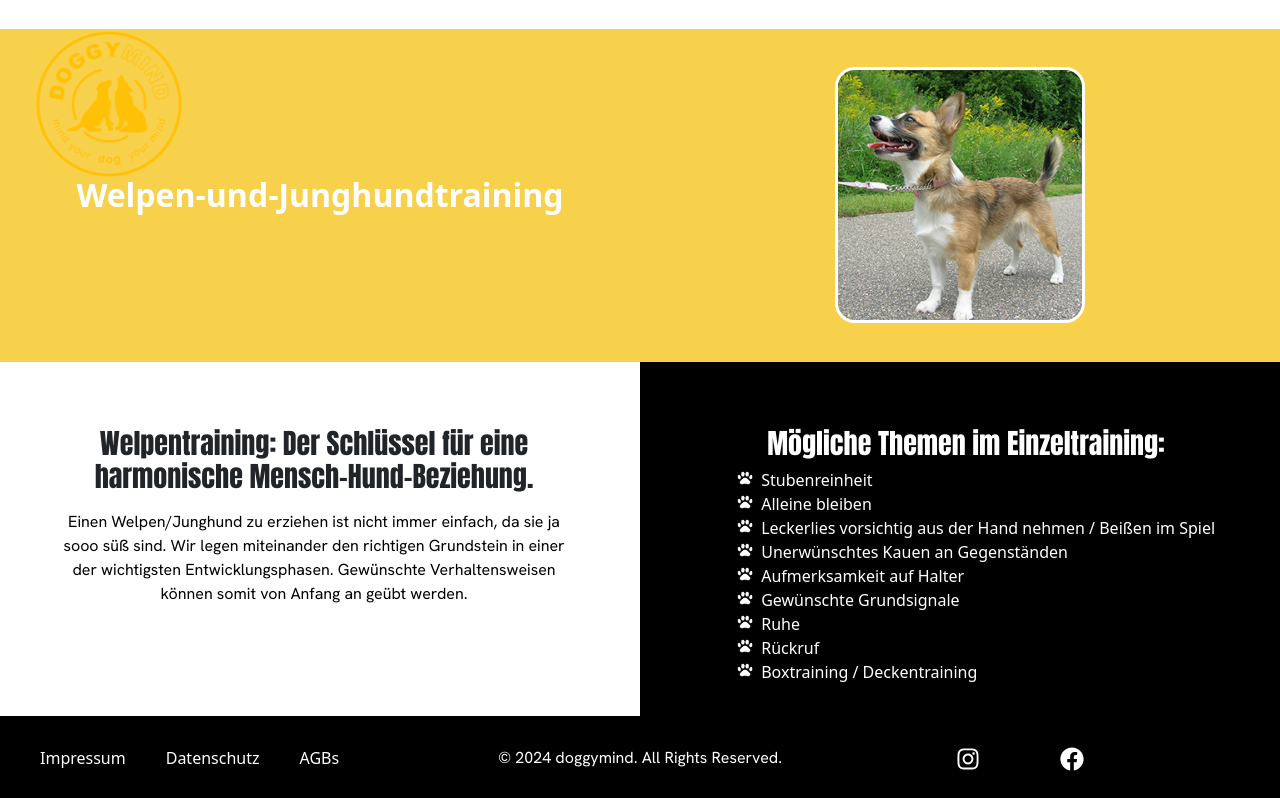
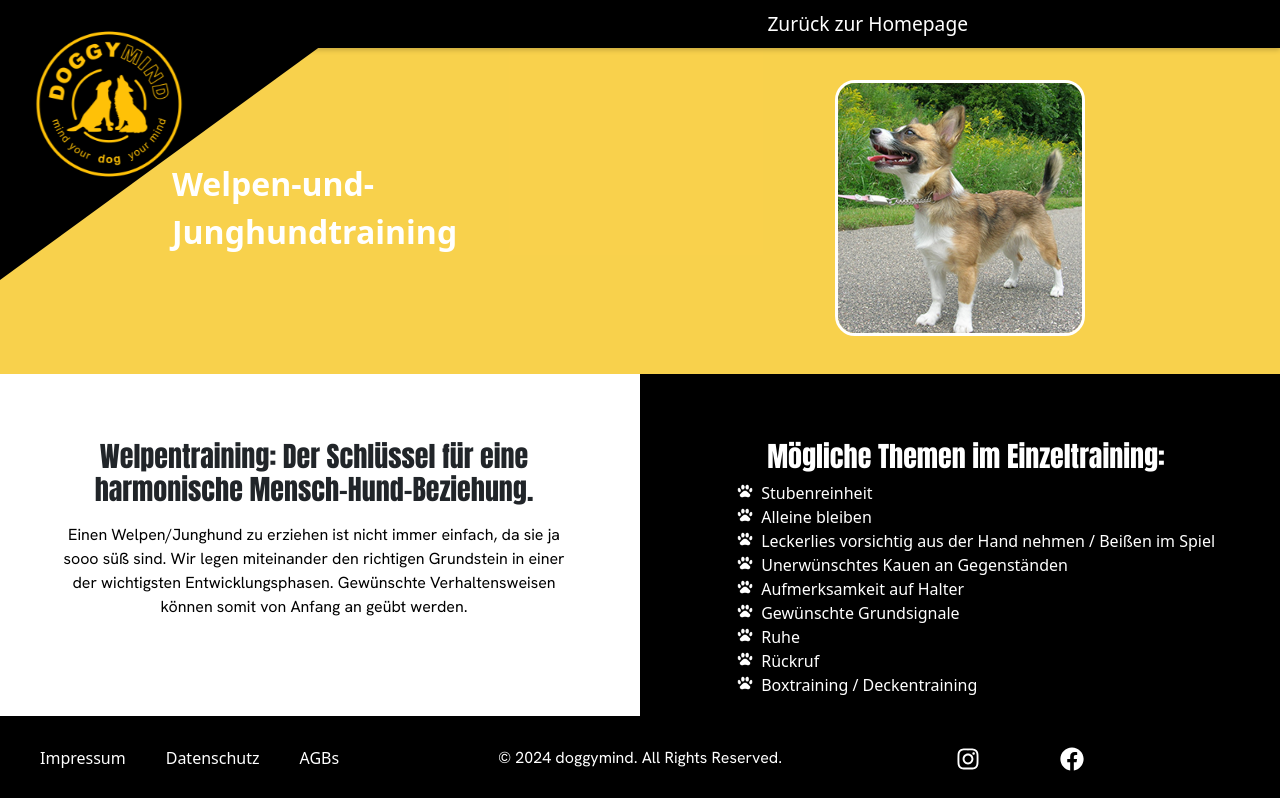
Before and after one commit to Synaron/doggymind, a React (Create React App) app in the folder dogmind/: page /Welpen-und-Junghundtraining in a window 1280 px wide. Shown: the top 798 px of the page. Built offline with nearby package versions, Linux system fonts and the light colour scheme.

Commit message:
Add logo link back to homepage, adapt subnavbar to new logo style

```diff
--- a/dogmind/src/components/HeaderImageCircle.js
+++ b/dogmind/src/components/HeaderImageCircle.js
@@ -7,9 +7,9 @@ import {Row} from 'react-bootstrap';
 function HeaderImageCircle({ HeaderTitle, imageUrl }) {
   return (
     <>
-    <Row id='background-header-img' className='d-flex align-items-center justify-content-center'>
+    <Row id='background-header-img' className='d-flex align-items-center justify-content-center'style={{ paddingTop: '5rem' }}>
         <Col md={6} className='d-flex align-items-center justify-content-center'>
-        <div id='header-title'>{HeaderTitle}</div>
+        <div id='header-title' style={{ paddingLeft: '10rem' }}>{HeaderTitle}</div>
         </Col>
         <Col style={{ padding: 0 }} md={6} className='d-flex align-items-center justify-content-center'>
             {/* Pass imageUrl as a prop to RoundedImage */}
--- a/dogmind/src/components/NavbarSub.js
+++ b/dogmind/src/components/NavbarSub.js
@@ -1,30 +1,51 @@
-// NavbarSub.js
-import React from 'react';
-import { Link } from 'react-router-dom';
-import { Col, Row } from 'react-bootstrap';
+import React, { useEffect, useState } from 'react';
+import '../assets/css/HeaderBar.css';
 import LogoGelb from '../assets/images/LogoGelb.png'
-import '../assets/css/HeaderBar.css'
+import { Link } from 'react-router-dom'; // For page navigation
+import { Container, Row, Col } from 'react-bootstrap';
 
-const NavbarSub = () => {
+const NavBarSub = () => {
+  const [scrolling, setScrolling] = useState(false);
+
+  useEffect(() => {
+    const handleScroll = () => {
+      const scrollTop = window.scrollY;
+      setScrolling(scrollTop > 0);
+    };
+
+    window.addEventListener('scroll', handleScroll);
+
+    return () => {
+      window.removeEventListener('scroll', handleScroll);
+    };
+  }, []);
 
   return (
-    <Row className="no-gutters">
-      <Col md={3} className="logo m-0 p-0">
+    <header className={`header ${scrolling ? 'scrolling' : ''} ${scrolling ? 'transparent' : ''}`}>
+      <div className="logo-triangle">
+        <Link to="/" className="logo-link">
+          <div className="logo">
             <img src={LogoGelb} alt="Logo doggymind" />
-      </Col>
-    <Col md={9} className="m-0 p-0">
+          </div>
+        </Link>
+      </div>
+      <Container>
+        <Row className="d-flex align-items-center">
+        <Col md={9} className="m-0 p-0">
     <nav>
       <ul>
         <li>
           <Link style={{ color: '#ffffff' }} to="/">
-            Back to Home
+            Zurück zur Homepage
           </Link>
         </li>
       </ul>
     </nav>
     </Col>
-    </Row>
+        </Row>
+      </Container>
+    </header>
   );
 };
 
-export default NavbarSub;
+export default NavBarSub;
```
